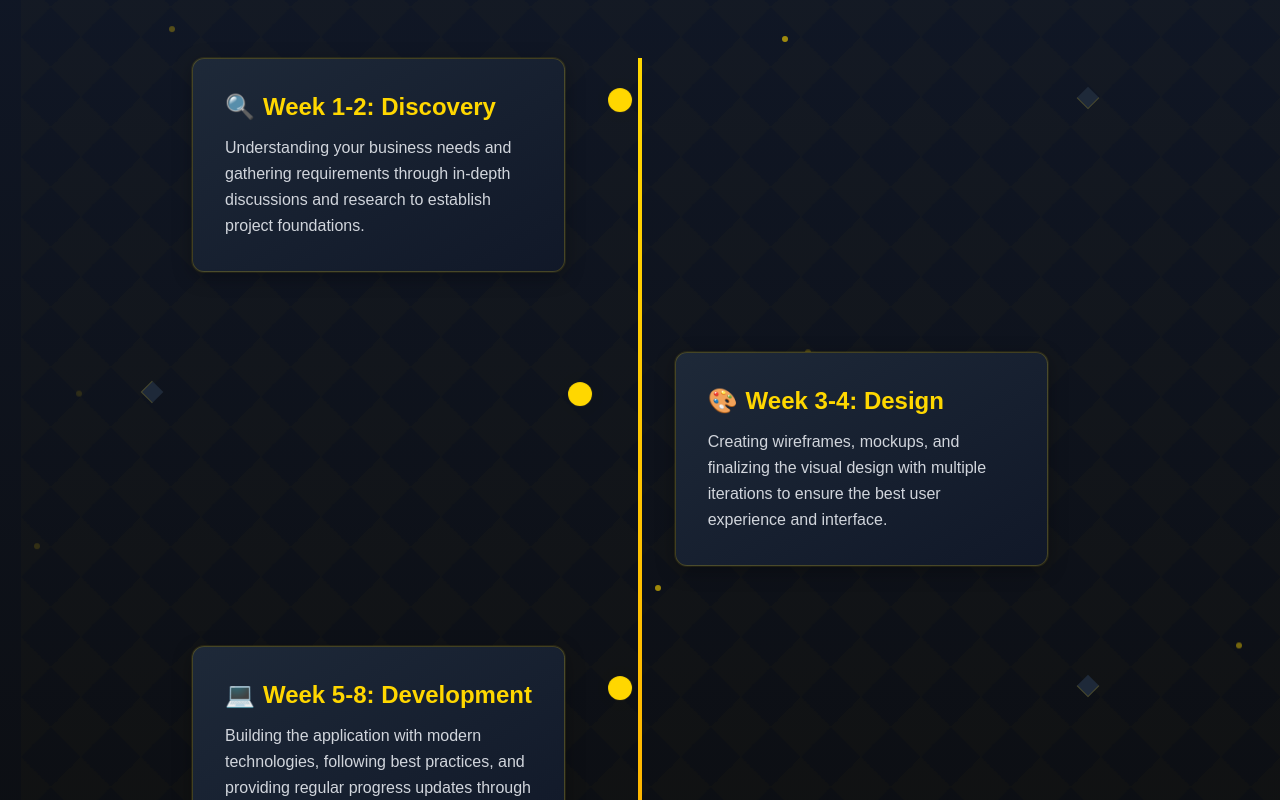
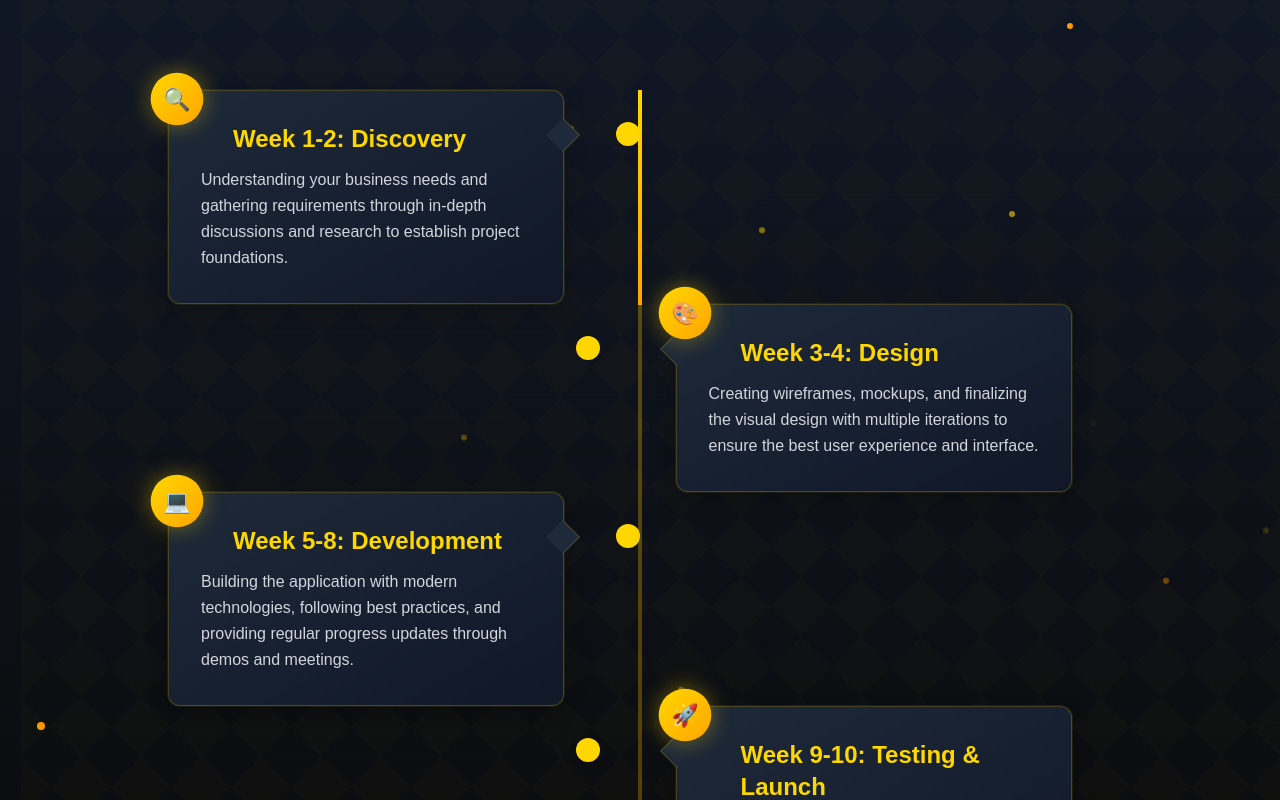
Before and after one commit to Omkar-op1/SOE, a Next.js app: page / in a window 1280 px wide. Shown: the part 2520-3320 px from the top of the page. Built offline with nearby package versions, Linux system fonts and the light colour scheme.

Commit message:
Your commit message here

```diff
--- a/app/sections/process.jsx
+++ b/app/sections/process.jsx
@@ -1,28 +1,88 @@
-'use client'
-import React, { useEffect } from 'react';
+"use client"
+import { useEffect, useState } from "react"
 
 const TimelineProcess = () => {
+  const [activeItem, setActiveItem] = useState(null)
+
   useEffect(() => {
     // Animation for timeline items when they come into view
-    const observer = new IntersectionObserver((entries) => {
-      entries.forEach(entry => {
-        if (entry.isIntersecting) {
-          entry.target.classList.remove('opacity-0');
-          entry.target.classList.remove('-translate-x-10', 'translate-x-10');
-          entry.target.classList.add('animate-fadeInSlide');
-        }
-      });
-    }, { threshold: 0.1 });
+    const observer = new IntersectionObserver(
+      (entries) => {
+        entries.forEach((entry) => {
+          if (entry.isIntersecting) {
+            entry.target.classList.remove("opacity-0")
+            entry.target.classList.remove("-translate-x-10", "translate-x-10")
+            entry.target.classList.add("animate-fadeInSlide")
 
-    document.querySelectorAll('.timeline-item').forEach(item => {
-      observer.observe(item);
-    });
+            // Set active item for progress line animation
+            const index = Number.parseInt(entry.target.getAttribute("data-index"))
+            if (!isNaN(index)) {
+              setActiveItem(index)
+            }
+          }
+        })
+      },
+      { threshold: 0.3, rootMargin: "0px 0px -100px 0px" },
+    )
 
-    return () => observer.disconnect();
-  }, []);
+    document.querySelectorAll(".timeline-item").forEach((item) => {
+      observer.observe(item)
+    })
+
+    // Create floating particles
+    const createFloatingParticles = () => {
+      const timelineSection = document.querySelector(".timeline-section")
+      if (!timelineSection) return
+
+      // Clear existing particles first
+      const existingParticles = timelineSection.querySelectorAll(".floating-particle")
+      existingParticles.forEach((particle) => particle.remove())
+
+      for (let i = 0; i < 15; i++) {
+        const particle = document.createElement("div")
+        particle.className = "floating-particle"
+        particle.style.left = `${Math.random() * 100}%`
+        particle.style.animationDelay = `${Math.random() * 8}s`
+        particle.style.animationDuration = `${Math.random() * 4 + 8}s`
+        particle.style.top = `${Math.random() * 100}%`
+        timelineSection.appendChild(particle)
+      }
+    }
+
+    createFloatingParticles()
+
+    return () => observer.disconnect()
+  }, [])
+
+  const timelineItems = [
+    {
+      icon: "🔍",
+      title: "Week 1-2: Discovery",
+      description:
+        "Understanding your business needs and gathering requirements through in-depth discussions and research to establish project foundations.",
+    },
+    {
+      icon: "🎨",
+      title: "Week 3-4: Design",
+      description:
+        "Creating wireframes, mockups, and finalizing the visual design with multiple iterations to ensure the best user experience and interface.",
+    },
+    {
+      icon: "💻",
+      title: "Week 5-8: Development",
+      description:
+        "Building the application with modern technologies, following best practices, and providing regular progress updates through demos and meetings.",
+    },
+    {
+      icon: "🚀",
+      title: "Week 9-10: Testing & Launch",
+      description:
+        "Comprehensive quality assurance, final testing across devices and scenarios, and smooth project deployment with post-launch support.",
+    },
+  ]
 
   return (
-    <section className="py-20 bg-gradient-to-b from-gray-900 to-[#0a0a0a] relative overflow-hidden">
+    <section className="timeline-section py-20 bg-gradient-to-b from-gray-900 to-[#0a0a0a] relative overflow-hidden">
       {/* Floating elements */}
       <div className="absolute inset-0 pointer-events-none">
         {[...Array(15)].map((_, i) => (
@@ -33,7 +93,7 @@ const TimelineProcess = () => {
               left: `${Math.random() * 100}%`,
               animationDelay: `${Math.random() * 8}s`,
               animationDuration: `${Math.random() * 4 + 8}s`,
-              top: `${Math.random() * 100}%`
+              top: `${Math.random() * 100}%`,
             }}
           />
         ))}
@@ -43,70 +103,83 @@ const TimelineProcess = () => {
       <div className="absolute inset-0 bg-[linear-gradient(45deg,rgba(255,215,0,0.02)_25%,transparent_25%),linear-gradient(-45deg,rgba(255,215,0,0.02)_25%,transparent_25%),linear-gradient(45deg,transparent_75%,rgba(255,215,0,0.02)_75%),linear-gradient(-45deg,transparent_75%,rgba(255,215,0,0.02)_75%)] bg-[length:60px_60px] animate-patternShift pointer-events-none"></div>
 
       <div className="max-w-7xl mx-auto px-4 sm:px-6 lg:px-8 relative z-10">
-        <h2 className="text-4xl md:text-5xl font-bold text-center mb-16 bg-gradient-to-r from-[#FFD700] via-[#FFA500] to-[#FFD700] bg-clip-text text-transparent">
+        <h2 className="text-4xl md:text-5xl font-bold text-center mb-16 bg-gradient-to-r from-[#FFD700] via-[#FFA500] to-[#FFD700] bg-clip-text text-transparent animate-shimmer">
           Project Timeline
         </h2>
 
-        <div className="timeline relative max-w-4xl mx-auto">
-          {/* Timeline line */}
-          <div className="absolute left-1/2 top-0 bottom-0 w-1 bg-gradient-to-b from-[#FFD700] to-[#FFA500] transform -translate-x-1/2 md:block hidden"></div>
+        <div className="timeline relative max-w-5xl mx-auto">
+          {/* Timeline line - DESKTOP ONLY */}
+          <div className="absolute left-1/2 top-0 bottom-0 w-1 bg-gradient-to-b from-[#FFD700]/30 to-[#FFA500]/30 transform -translate-x-1/2 md:block hidden"></div>
+
+          {/* Timeline progress line - animated based on active item - DESKTOP ONLY */}
+          <div
+            className="absolute left-1/2 top-0 w-1 bg-gradient-to-b from-[#FFD700] to-[#FFA500] transform -translate-x-1/2 md:block hidden timeline-progress-line"
+            style={{
+              height: activeItem !== null ? `${Math.min(100, (activeItem + 1) * 25)}%` : "0%",
+              transition: "height 0.8s ease-out",
+            }}
+          ></div>
+
+          {/* Mobile timeline line */}
+          <div className="absolute left-[20px] top-0 bottom-0 w-1 bg-gradient-to-b from-[#FFD700]/30 to-[#FFA500]/30 md:hidden block"></div>
+
+          {/* Mobile timeline progress line */}
+          <div
+            className="absolute left-[20px] top-0 w-1 bg-gradient-to-b from-[#FFD700] to-[#FFA500] md:hidden block timeline-progress-line"
+            style={{
+              height: activeItem !== null ? `${Math.min(100, (activeItem + 1) * 25)}%` : "0%",
+              transition: "height 0.8s ease-out",
+            }}
+          ></div>
 
           {/* Timeline items */}
-          <div className="timeline-item mb-20 relative opacity-0 -translate-x-10 transition-all duration-700">
-            <div className="timeline-dot absolute left-1/2 top-8 -ml-2.5 w-5 h-5 bg-[#FFD700] rounded-full transform -translate-x-1/2 shadow-[0_0_15px_rgba(255,215,0,0.5)]"></div>
-            <div className="timeline-content bg-gradient-to-br from-gray-800 to-gray-900 p-8 rounded-xl border border-[#FFD700]/20 shadow-[0_5px_20px_rgba(0,0,0,0.3),0_0_0_1px_rgba(255,215,0,0.1)] w-full md:w-5/12 md:mr-auto">
-              <div className="absolute -right-2 top-8 w-4 h-4 bg-gray-800 transform rotate-45 md:block hidden border-r border-b border-[#FFD700]/20"></div>
-              <h3 className="text-2xl font-bold text-[#FFD700] mb-3 flex items-center">
-                <span className="mr-2">🔍</span> Week 1-2: Discovery
-              </h3>
-              <p className="text-gray-300 leading-relaxed">
-                Understanding your business needs and gathering requirements through in-depth discussions
-                and research to establish project foundations.
-              </p>
+          {timelineItems.map((item, index) => (
+            <div
+              key={index}
+              data-index={index}
+              className={`timeline-item mb-24 relative opacity-0 ${
+                index % 2 === 0 ? "-translate-x-10" : "translate-x-10 md:transform-none md:-translate-x-10"
+              } transition-all duration-700`}
+            >
+              {/* Desktop timeline dot */}
+              <div className="timeline-dot absolute left-1/2 top-8 w-6 h-6 bg-[#FFD700] rounded-full transform -translate-x-1/2 shadow-[0_0_15px_rgba(255,215,0,0.5)] md:block hidden z-10"></div>
+
+              {/* Mobile timeline dot */}
+              <div className="timeline-dot absolute left-[20px] top-8 w-6 h-6 bg-[#FFD700] rounded-full transform -translate-x-1/2 shadow-[0_0_15px_rgba(255,215,0,0.5)] md:hidden block z-10"></div>
+
+              <div
+                className={`timeline-content bg-gradient-to-br from-gray-800 to-gray-900 p-8 rounded-xl border border-[#FFD700]/20 shadow-[0_5px_20px_rgba(0,0,0,0.3),0_0_0_1px_rgba(255,215,0,0.1)] w-full md:w-[42%] ${
+                  index % 2 === 0
+                    ? "md:float-left md:clear-right md:mr-[8%]"
+                    : "md:float-right md:clear-left md:ml-[8%]"
+                } ml-[60px] md:ml-0`}
+              >
+                {/* Desktop arrow */}
+                <div
+                  className={`absolute ${
+                    index % 2 === 0 ? "right-[-12px]" : "left-[-12px]"
+                  } top-8 w-6 h-6 bg-gray-800 transform rotate-45 md:block hidden ${
+                    index % 2 === 0 ? "border-r border-t" : "border-l border-b"
+                  } border-[#FFD700]/20`}
+                ></div>
+
+                {/* Mobile arrow */}
+                <div className="absolute left-[-12px] top-8 w-6 h-6 bg-gray-800 transform rotate-45 md:hidden block border-l border-b border-[#FFD700]/20"></div>
+
+                <div className="timeline-icon absolute -top-4 -left-4 w-12 h-12 rounded-full bg-gradient-to-br from-[#FFD700] to-[#FFA500] flex items-center justify-center text-black text-xl shadow-[0_0_20px_rgba(255,215,0,0.4)] animate-iconPulse">
+                  <span>{item.icon}</span>
+                </div>
+
+                <h3 className="text-2xl font-bold text-[#FFD700] mb-3 pl-8">{item.title}</h3>
+                <p className="text-gray-300 leading-relaxed">{item.description}</p>
+
+                <div className="timeline-glow absolute inset-0 bg-gradient-to-r from-[#FFD700]/0 via-[#FFD700]/5 to-[#FFD700]/0 rounded-xl opacity-0 transition-opacity duration-1000"></div>
+              </div>
             </div>
-          </div>
+          ))}
 
-          <div className="timeline-item mb-20 relative opacity-0 translate-x-10 md:transform-none md:-translate-x-10 transition-all duration-700">
-            <div className="timeline-dot absolute left-1/2 top-8 -ml-2.5 w-5 h-5 bg-[#FFD700] rounded-full transform -translate-x-1/2 shadow-[0_0_15px_rgba(255,215,0,0.5)]"></div>
-            <div className="timeline-content bg-gradient-to-br from-gray-800 to-gray-900 p-8 rounded-xl border border-[#FFD700]/20 shadow-[0_5px_20px_rgba(0,0,0,0.3),0_0_0_1px_rgba(255,215,0,0.1)] w-full md:w-5/12 md:ml-auto">
-              <div className="absolute -left-2 top-8 w-4 h-4 bg-gray-800 transform rotate-45 md:block hidden border-l border-b border-[#FFD700]/20"></div>
-              <h3 className="text-2xl font-bold text-[#FFD700] mb-3 flex items-center">
-                <span className="mr-2">🎨</span> Week 3-4: Design
-              </h3>
-              <p className="text-gray-300 leading-relaxed">
-                Creating wireframes, mockups, and finalizing the visual design with multiple iterations
-                to ensure the best user experience and interface.
-              </p>
-            </div>
-          </div>
-
-          <div className="timeline-item mb-20 relative opacity-0 -translate-x-10 transition-all duration-700">
-            <div className="timeline-dot absolute left-1/2 top-8 -ml-2.5 w-5 h-5 bg-[#FFD700] rounded-full transform -translate-x-1/2 shadow-[0_0_15px_rgba(255,215,0,0.5)]"></div>
-            <div className="timeline-content bg-gradient-to-br from-gray-800 to-gray-900 p-8 rounded-xl border border-[#FFD700]/20 shadow-[0_5px_20px_rgba(0,0,0,0.3),0_0_0_1px_rgba(255,215,0,0.1)] w-full md:w-5/12 md:mr-auto">
-              <div className="absolute -right-2 top-8 w-4 h-4 bg-gray-800 transform rotate-45 md:block hidden border-r border-b border-[#FFD700]/20"></div>
-              <h3 className="text-2xl font-bold text-[#FFD700] mb-3 flex items-center">
-                <span className="mr-2">💻</span> Week 5-8: Development
-              </h3>
-              <p className="text-gray-300 leading-relaxed">
-                Building the application with modern technologies, following best practices,
-                and providing regular progress updates through demos and meetings.
-              </p>
-            </div>
-          </div>
-
-          <div className="timeline-item relative opacity-0 translate-x-10 md:transform-none md:-translate-x-10 transition-all duration-700">
-            <div className="timeline-dot absolute left-1/2 top-8 -ml-2.5 w-5 h-5 bg-[#FFD700] rounded-full transform -translate-x-1/2 shadow-[0_0_15px_rgba(255,215,0,0.5)]"></div>
-            <div className="timeline-content bg-gradient-to-br from-gray-800 to-gray-900 p-8 rounded-xl border border-[#FFD700]/20 shadow-[0_5px_20px_rgba(0,0,0,0.3),0_0_0_1px_rgba(255,215,0,0.1)] w-full md:w-5/12 md:ml-auto">
-              <div className="absolute -left-2 top-8 w-4 h-4 bg-gray-800 transform rotate-45 md:block hidden border-l border-b border-[#FFD700]/20"></div>
-              <h3 className="text-2xl font-bold text-[#FFD700] mb-3 flex items-center">
-                <span className="mr-2">🚀</span> Week 9-10: Testing & Launch
-              </h3>
-              <p className="text-gray-300 leading-relaxed">
-                Comprehensive quality assurance, final testing across devices and scenarios,
-                and smooth project deployment with post-launch support.
-              </p>
-            </div>
-          </div>
+          {/* Clearfix */}
+          <div className="clear-both"></div>
         </div>
       </div>
 
@@ -148,8 +221,12 @@ const TimelineProcess = () => {
         }
 
         @keyframes patternShift {
-          0% { background-position: 0 0; }
-          100% { background-position: 60px 60px; }
+          0% {
+            background-position: 0 0;
+          }
+          100% {
+            background-position: 60px 60px;
+          }
         }
 
         .animate-patternShift {
@@ -157,7 +234,8 @@ const TimelineProcess = () => {
         }
 
         @keyframes pulseDot {
-          0%, 100% {
+          0%,
+          100% {
             transform: translateX(-50%) scale(1);
             box-shadow: 0 0 0 0 rgba(255, 215, 0, 0.7);
           }
@@ -169,45 +247,112 @@ const TimelineProcess = () => {
 
         .timeline-dot {
           animation: pulseDot 2s infinite;
+          z-index: 20;
+        }
+
+        @keyframes shimmer {
+          0% {
+            background-position: -200% 0;
+          }
+          100% {
+            background-position: 200% 0;
+          }
+        }
+
+        .animate-shimmer {
+          background-size: 200% auto;
+          animation: shimmer 3s linear infinite;
+        }
+
+        @keyframes iconPulse {
+          0% {
+            transform: scale(1);
+          }
+          50% {
+            transform: scale(1.1);
+          }
+          100% {
+            transform: scale(1);
+          }
+        }
+
+        .animate-iconPulse {
+          animation: iconPulse 2s ease-in-out infinite;
         }
 
         .timeline-content {
-          transition: transform 0.3s ease, box-shadow 0.3s ease;
+          transition: transform 0.5s cubic-bezier(0.175, 0.885, 0.32, 1.275), box-shadow 0.3s ease;
+          position: relative;
+          z-index: 10;
         }
 
         .timeline-content:hover {
-          transform: translateY(-5px);
-          box-shadow: 0 10px 30px rgba(0, 0, 0, 0.5), 0 0 0 1px rgba(255, 215, 0, 0.2) !important;
+          transform: translateY(-5px) scale(1.02);
+          box-shadow: 0 15px 30px rgba(0, 0, 0, 0.5), 0 0 0 1px rgba(255, 215, 0, 0.3) !important;
+        }
+
+        .timeline-content:hover .timeline-glow {
+          opacity: 1;
+        }
+
+        .floating-particle {
+          position: absolute;
+          width: 6px;
+          height: 6px;
+          background: linear-gradient(45deg, #FFD700, #FFA500);
+          border-radius: 50%;
+          animation: floatUp 8s linear infinite;
+          pointer-events: none;
+          z-index: 1;
+        }
+
+        .floating-particle:nth-child(odd) {
+          background: linear-gradient(45deg, #FFA500, #FF8C00);
+          animation-duration: 10s;
+        }
+
+        .floating-particle:nth-child(3n) {
+          width: 8px;
+          height: 8px;
+          animation-duration: 12s;
+        }
+
+        .timeline {
+          padding: 0 20px;
+          position: relative;
+        }
+
+        .timeline-item {
+          position: relative;
+          clear: both;
+        }
+
+        @media (min-width: 768px) {
+          .timeline {
+            padding: 0 40px;
+          }
         }
 
         @media (max-width: 768px) {
-          .timeline::before {
-            left: 1.25rem;
+          .timeline-item {
+            padding-left: 0;
+          }
+
+          .timeline-content {
+            width: calc(100% - 60px) !important;
+            margin-left: 60px !important;
+            margin-right: 0 !important;
+            float: none !important;
+            clear: none !important;
           }
 
           .timeline-dot {
-            left: 1.25rem;
-          }
-
-          .timeline-content {
-            width: calc(100% - 3rem) !important;
-            margin-left: 2.5rem !important;
-          }
-
-          .timeline-item:nth-child(even) .timeline-content,
-          .timeline-item:nth-child(odd) .timeline-content {
-            margin-right: 0 !important;
-            margin-left: 2.5rem !important;
-          }
-
-          .timeline-content::before,
-          .timeline-content::after {
-            display: none;
+            left: 20px !important;
           }
         }
       `}</style>
     </section>
-  );
-};
+  )
+}
 
-export default TimelineProcess;
+export default TimelineProcess
--- a/package.json
+++ b/package.json
@@ -9,9 +9,9 @@
     "lint": "next lint"
   },
   "dependencies": {
-    "next": "15.3.2",
-    "react": "^19.0.0",
-    "react-dom": "^19.0.0",
+    "next": "^15.3.2",
+    "react": "^19.1.0",
+    "react-dom": "^19.1.0",
     "react-icons": "^5.5.0",
     "react-router-dom": "^7.6.0"
   },
```
Also changed, not shown: components/carousel.jsx (+266 -104 lines), 1 other file (tests, documents, lock files or other folders).
